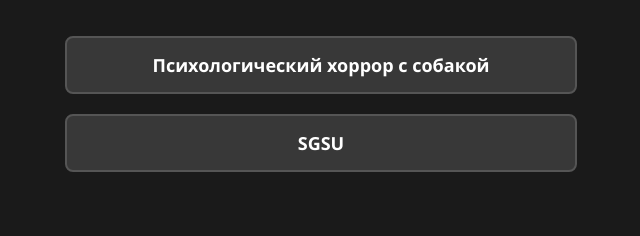
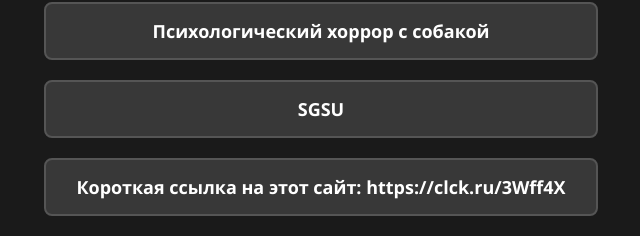
Before and after one commit to vvlasov891/vvlasov891games, a plain HTML site: page index.html in a window 1280 px wide. Shown: the part 575-811 px from the top of the page, without its empty margins (319-959 px from the left). Drawn offline with Linux system fonts and the light colour scheme.

Commit message:
Update index.html
<!DOCTYPE html>
<html lang="ru">
<head>
    <meta charset="UTF-8">
    <meta name="viewport" content="width=device-width, initial-scale=1.0">
    <title>Мои Unity Игры</title>

    <!-- Вот эта строчка подключает иконку сайта -->
    <link rel="shortcut icon" href="favicon.ico" type="image/x-icon">

    <style>
        body {
            font-family: 'Segoe UI', Tahoma, Geneva, Verdana, sans-serif;
            background-color: #1a1a1a;
            color: #ffffff;
            margin: 0;
            padding: 0;
            display: flex;
            flex-direction: column;
            align-items: center;
            justify-content: center;
            min-height: 100vh;
        }
        .container {
            text-align: center;
            max-width: 600px;
            padding: 20px;
        }
        .logo {
            max-width: 100%;
            height: auto;
            margin-bottom: 40px;
            border-radius: 8px;
        }
        .button-container {
            display: flex;
            flex-direction: column;
            gap: 20px;
        }
        .btn {
            display: block;
            padding: 15px 30px;
            font-size: 18px;
            font-weight: bold;
            color: #ffffff;
            background-color: #383838;
            text-decoration: none;
            border-radius: 8px;
            transition: background-color 0.3s, transform 0.2s;
            border: 2px solid #555;
        }
        .btn:hover {
            background-color: #505050;
            transform: translateY(-2px);
        }
        .btn:active {
            transform: translateY(0);
        }
    </style>
</head>
<body>

    <div class="container">
        <!-- Логотип сайта -->
        <img src="res/logo1.png" alt="Logo" class="logo">

        <!-- Кнопки для перехода к играм -->
        <div class="button-container">
            <a href="phwad/index.html" class="btn">Психологический хоррор с собакой</a>
            <a href="sgsu/index.html" class="btn">SGSU</a>
            <a href="https://clck.ru/3Wff4X" class="btn">Короткая ссылка на этот сайт: https://clck.ru/3Wff4X</a>
        </div>
    </div>

</body>
</html>

```diff
--- a/index.html
+++ b/index.html
@@ -68,6 +68,7 @@
         <div class="button-container">
             <a href="phwad/index.html" class="btn">Психологический хоррор с собакой</a>
             <a href="sgsu/index.html" class="btn">SGSU</a>
+            <a href="https://clck.ru/3Wff4X" class="btn">Короткая ссылка на этот сайт: https://clck.ru/3Wff4X</a>
         </div>
     </div>
 
```
